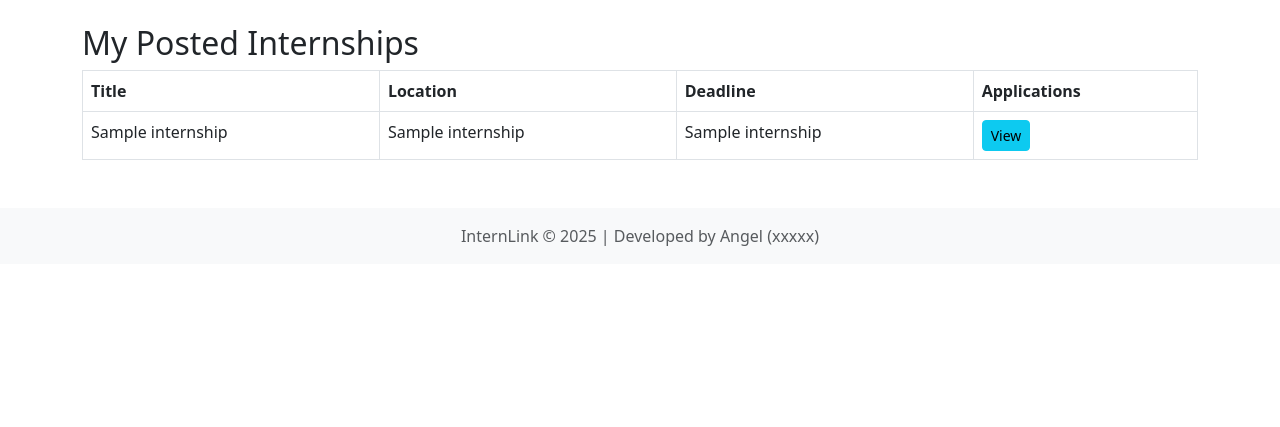
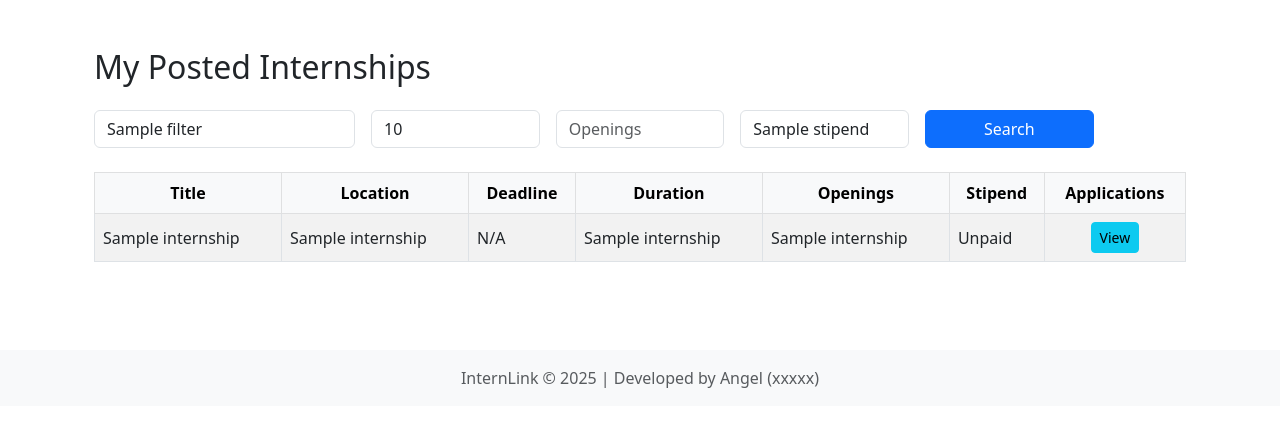
Before and after one commit to Akhil-Krishna/InternLink, a Flask app: template templates/employer_dashboard.html in a window 1280 px wide. Shown: the part 56-483 px from the top of the page. Run offline with Flask 3, Linux system fonts and the light colour scheme; the template is opened without the code that fills it: most values are stand-ins (such as "Sample title", 1, 10 or a date in 2020).

Commit message:
Manage internship - For admin- Browse , filter , change status , + For employer Filter yet to be done + No of opening , deadline is not considered for internship display

```diff
--- a/app.py
+++ b/app.py
@@ -477,43 +477,41 @@ def employer_dashboard():
         return redirect(url_for('index'))
     emp_id = emp_row[0]
 
-    cursor.execute("SELECT * FROM internship WHERE company_id = %s ORDER BY posted_date DESC", (emp_id,))
+    # Get filters from query string
+    title = request.args.get('title', '')
+    duration = request.args.get('duration', '')
+    openings = request.args.get('openings', '')
+    stipend = request.args.get('stipend', '')
+
+    query = "SELECT * FROM internship WHERE company_id = %s"
+    params = [emp_id]
+
+    if title:
+        query += " AND title LIKE %s"
+        params.append(f"%{title}%")
+    if duration:
+        query += " AND duration LIKE %s"
+        params.append(f"%{duration}%")
+    if openings:
+        query += " AND number_of_openings = %s"
+        params.append(openings)
+    if stipend:
+        query += " AND stipend LIKE %s"
+        params.append(f"%{stipend}%")
+
+    query += " ORDER BY posted_date DESC"
+
+    cursor.execute(query, tuple(params))
     internships = cursor.fetchall()
 
-    return render_template('employer_dashboard.html', internships=internships)
+    filters = {
+        'title': title,
+        'duration': duration,
+        'openings': openings,
+        'stipend': stipend
+    }
 
-@app.route('/employer/post', methods=['GET', 'POST'])
-@login_required('employer')
-def post_internship():
-    cursor, db = getCursor()
-
-    if request.method == 'POST':
-        # Get employer ID
-        cursor.execute("SELECT emp_id FROM employer WHERE user_id = %s", (session['user_id'],))
-        emp_row = cursor.fetchone()
-        if not emp_row:
-            flash("Employer profile not found.")
-            return redirect(url_for('employer_dashboard'))
-
-        emp_id = emp_row[0]
-
-        title = request.form['title']
-        description = request.form['description']
-        requirements = request.form['requirements']
-        location = request.form['location']
-        duration = request.form['duration']
-        stipend = request.form.get('stipend', 0)
-
-        cursor.execute("""
-            INSERT INTO internship (company_id, title, description, requirements, location, duration, stipend, status)
-            VALUES (%s, %s, %s, %s, %s, %s, %s, 'active')
-        """, (emp_id, title, description, requirements, location, duration, stipend))
-        db.commit()
-
-        flash("Internship posted successfully!")
-        return redirect(url_for('employer_dashboard'))
-
-    return render_template('post_internship.html')
+    return render_template('employer_dashboard.html', internships=internships, filters=filters)
 
 @app.route('/employer/applicants/<int:internship_id>')
 @login_required('employer')
@@ -550,78 +548,126 @@ def view_applicants(internship_id):
     return render_template('employer_applicants.html', applicants=applicants,
                          internship_id=internship_id, internship=internship)
 
-@app.route('/employer/update/<int:internship_id>/<int:student_id>', methods=['POST'])
-@login_required('employer')
+
+    # Manage Internship - Admin and Employer
+@app.route('/application/update/<int:internship_id>/<int:student_id>', methods=['POST'])
+@login_required()
 def update_application_status(internship_id, student_id):
     cursor, db = getCursor()
+    role = session['role']
+    user_id = session['user_id']
 
-    # Verify internship belongs to current employer
-    cursor.execute("SELECT emp_id FROM employer WHERE user_id = %s", (session['user_id'],))
-    emp_row = cursor.fetchone()
-    if not emp_row:
-        flash("Employer profile not found.")
-        return redirect(url_for('employer_dashboard'))
+    # Validate employer owns the internship or is admin
+    if role == 'employer':
+        cursor.execute("SELECT emp_id FROM employer WHERE user_id = %s", (user_id,))
+        emp_row = cursor.fetchone()
+        if not emp_row:
+            flash("Employer profile not found.")
+            return redirect(url_for('employer_dashboard'))
 
-    emp_id = emp_row[0]
+        emp_id = emp_row[0]
+        cursor.execute("SELECT * FROM internship WHERE internship_id = %s AND company_id = %s", (internship_id, emp_id))
+        if not cursor.fetchone():
+            flash("Unauthorized: This internship does not belong to you.")
+            return redirect(url_for('employer_dashboard'))
 
-    cursor.execute("SELECT * FROM internship WHERE internship_id = %s AND company_id = %s", (internship_id, emp_id))
-    if not cursor.fetchone():
+    elif role != 'admin':
         flash("Unauthorized access.")
-        return redirect(url_for('employer_dashboard'))
+        return redirect(url_for('index'))
 
+    # Admins reach here with full access
     new_status = request.form['status']
     feedback = request.form.get('feedback', '')
 
-    cursor.execute("""UPDATE application
-                      SET status=%s, feedback=%s
-                      WHERE student_id=%s AND internship_id=%s""",
-                   (new_status, feedback, student_id, internship_id))
+    cursor.execute("""
+        UPDATE application
+        SET status=%s, feedback=%s
+        WHERE student_id=%s AND internship_id=%s
+    """, (new_status, feedback, student_id, internship_id))
     db.commit()
 
     flash("Application status updated successfully.")
-    return redirect(url_for('view_applicants', internship_id=internship_id))
+    if role == 'employer':
+        return redirect(url_for('view_applicants', internship_id=internship_id))
+    else:
+        return redirect(url_for('view_all_applications'))
 
-@app.route('/employer/edit/<int:internship_id>', methods=['GET', 'POST'])
-@login_required('employer')
-def edit_internship(internship_id):
-    cursor, db = getCursor()
 
-    # Verify internship belongs to current employer
-    cursor.execute("SELECT emp_id FROM employer WHERE user_id = %s", (session['user_id'],))
-    emp_row = cursor.fetchone()
-    if not emp_row:
-        flash("Employer profile not found.")
-        return redirect(url_for('employer_dashboard'))
+# Add and Edit Internship Now not needed
 
-    emp_id = emp_row[0]
+# @app.route('/employer/post', methods=['GET', 'POST'])
+# @login_required('employer')
+# def post_internship():
+#     cursor, db = getCursor()
 
-    cursor.execute("SELECT * FROM internship WHERE internship_id = %s AND company_id = %s", (internship_id, emp_id))
-    internship = cursor.fetchone()
-    if not internship:
-        flash("Internship not found or unauthorized access.")
-        return redirect(url_for('employer_dashboard'))
+#     if request.method == 'POST':
+#         # Get employer ID
+#         cursor.execute("SELECT emp_id FROM employer WHERE user_id = %s", (session['user_id'],))
+#         emp_row = cursor.fetchone()
+#         if not emp_row:
+#             flash("Employer profile not found.")
+#             return redirect(url_for('employer_dashboard'))
 
-    if request.method == 'POST':
-        title = request.form['title']
-        description = request.form['description']
-        requirements = request.form['requirements']
-        location = request.form['location']
-        duration = request.form['duration']
-        stipend = request.form.get('stipend', 0)
-        status = request.form['status']
+#         emp_id = emp_row[0]
 
-        cursor.execute("""
-            UPDATE internship
-            SET title=%s, description=%s, requirements=%s, location=%s,
-                duration=%s, stipend=%s, status=%s
-            WHERE internship_id=%s
-        """, (title, description, requirements, location, duration, stipend, status, internship_id))
-        db.commit()
+#         title = request.form['title']
+#         description = request.form['description']
+#         requirements = request.form['requirements']
+#         location = request.form['location']
+#         duration = request.form['duration']
+#         stipend = request.form.get('stipend', 0)
 
-        flash("Internship updated successfully!")
-        return redirect(url_for('employer_dashboard'))
+#         cursor.execute("""
+#             INSERT INTO internship (company_id, title, description, requirements, location, duration, stipend, status)
+#             VALUES (%s, %s, %s, %s, %s, %s, %s, 'active')
+#         """, (emp_id, title, description, requirements, location, duration, stipend))
+#         db.commit()
 
-    return render_template('edit_internship.html', internship=internship)
+#         flash("Internship posted successfully!")
+#         return redirect(url_for('employer_dashboard'))
+
+#     return render_template('post_internship.html')
+# @app.route('/employer/edit/<int:internship_id>', methods=['GET', 'POST'])
+# @login_required('employer')
+# def edit_internship(internship_id):
+#     cursor, db = getCursor()
+
+#     # Verify internship belongs to current employer
+#     cursor.execute("SELECT emp_id FROM employer WHERE user_id = %s", (session['user_id'],))
+#     emp_row = cursor.fetchone()
+#     if not emp_row:
+#         flash("Employer profile not found.")
+#         return redirect(url_for('employer_dashboard'))
+
+#     emp_id = emp_row[0]
+
+#     cursor.execute("SELECT * FROM internship WHERE internship_id = %s AND company_id = %s", (internship_id, emp_id))
+#     internship = cursor.fetchone()
+#     if not internship:
+#         flash("Internship not found or unauthorized access.")
+#         return redirect(url_for('employer_dashboard'))
+
+#     if request.method == 'POST':
+#         title = request.form['title']
+#         description = request.form['description']
+#         requirements = request.form['requirements']
+#         location = request.form['location']
+#         duration = request.form['duration']
+#         stipend = request.form.get('stipend', 0)
+#         status = request.form['status']
+
+#         cursor.execute("""
+#             UPDATE internship
+#             SET title=%s, description=%s, requirements=%s, location=%s,
+#                 duration=%s, stipend=%s, status=%s
+#             WHERE internship_id=%s
+#         """, (title, description, requirements, location, duration, stipend, status, internship_id))
+#         db.commit()
+
+#         flash("Internship updated successfully!")
+#         return redirect(url_for('employer_dashboard'))
+
+#     return render_template('edit_internship.html', internship=internship)
 
 
 
@@ -706,23 +752,49 @@ def manage_users():
                            filters={'uname':uname,'fname': fname, 'lname': lname, 'role': role, 'status': status})
 
     # Internship Application - Admin - View Status
-@app.route('/admin/applications')
+@app.route('/admin/applications', methods=['GET'])
 @login_required('admin')
 def view_all_applications():
     cursor, db = getCursor()
 
-    cursor.execute("""
+    # Filters
+    student_name = request.args.get('student_name', '').strip()
+    internship_title = request.args.get('title', '').strip()
+    status = request.args.get('status', '').strip()
+
+    query = """
         SELECT a.student_id, a.internship_id, a.status, a.application_date,
                u.full_name, u.email, i.title, i.location
         FROM application a
         JOIN student s ON a.student_id = s.student_id
         JOIN user u ON s.user_id = u.user_id
         JOIN internship i ON a.internship_id = i.internship_id
-        ORDER BY a.application_date DESC
-    """)
+        WHERE 1=1
+    """
+    params = []
+
+    if student_name:
+        query += " AND u.full_name LIKE %s"
+        params.append(f"%{student_name}%")
+    if internship_title:
+        query += " AND i.title LIKE %s"
+        params.append(f"%{internship_title}%")
+    if status:
+        query += " AND a.status = %s"
+        params.append(status)
+
+    query += " ORDER BY a.application_date DESC"
+
+    cursor.execute(query, tuple(params))
     applications = cursor.fetchall()
 
-    return render_template("admin_applications.html", applications=applications)
+    filters = {
+        'student_name': student_name,
+        'title': internship_title,
+        'status': status
+    }
+
+    return render_template("admin_applications.html", applications=applications, filters=filters)
 
 
 
--- a/db/populate_data.sql
+++ b/db/populate_data.sql
@@ -35,8 +35,8 @@ INSERT INTO user (username, full_name,first_name,last_name, email, password_hash
 
 -- ADMINISTRATORS (2 admins)
 INSERT INTO user (username, full_name,first_name,last_name,email, password_hash, profile_image, role, status) VALUES
-('admin.system', 'Admin System','Admin','System', 'admin@internlink.co.nz', '$2b$12$OKZ8.3wV6geZQZJ5F076MurqrqjVVQ3WhkhcjsBpn3TkaQv9WaNWW', 'admin_system.jpg', 'admin', 'active'),
-('admin.support', 'Admin Support','Admin','Support','support@internlink.co.nz', '$2b$12$E/iuyElJKmVYJt8wusnovuBZqoFn6OzW.wfqZ2jbhJaZ6tELBXi1m', 'admin_support.jpg', 'admin', 'active');
+('admin.system', 'Aravind S','Aravind','S', 'admin@internlink.co.nz', '$2b$12$OKZ8.3wV6geZQZJ5F076MurqrqjVVQ3WhkhcjsBpn3TkaQv9WaNWW', 'admin_system.jpg', 'admin', 'active'),
+('admin.support', 'Angel Thomas','Angel','Thomas','support@internlink.co.nz', '$2b$12$E/iuyElJKmVYJt8wusnovuBZqoFn6OzW.wfqZ2jbhJaZ6tELBXi1m', 'admin_support.jpg', 'admin', 'active');
 -- Insert Student details
 
 
--- a/templates/employer_dashboard.html
+++ b/templates/employer_dashboard.html
@@ -1,22 +1,65 @@
 {% extends 'base.html' %}
 {% block content %}
-<h2>My Posted Internships</h2>
+<div class="container py-4">
+  <h2 class="mb-4">My Posted Internships</h2>
+
+  <!-- Filter Form -->
+  <form method="get" class="row g-3 mb-4">
+    <div class="col-md-3">
+      <input type="text" name="title" class="form-control" placeholder="Title"
+             value="{{ filters.title }}">
+    </div>
+    <div class="col-md-2">
+      <input type="text" name="duration" class="form-control" placeholder="Duration"
+             value="{{ filters.duration }}">
+    </div>
+    <div class="col-md-2">
+      <input type="number" name="openings" class="form-control" placeholder="Openings"
+             value="{{ filters.openings }}">
+    </div>
+    <div class="col-md-2">
+      <input type="text" name="stipend" class="form-control" placeholder="Stipend"
+             value="{{ filters.stipend }}">
+    </div>
+    <div class="col-md-2 d-grid">
+      <button type="submit" class="btn btn-primary">Search</button>
+    </div>
+  </form>
 
   {% if internships %}
-<table class="table table-bordered">
-  <thead><tr><th>Title</th><th>Location</th><th>Deadline</th><th>Applications</th></tr></thead>
+  <div class="table-responsive">
+    <table class="table table-bordered table-striped align-middle">
+      <thead class="table-light text-center">
+        <tr>
+          <th>Title</th>
+          <th>Location</th>
+          <th>Deadline</th>
+          <th>Duration</th>
+          <th>Openings</th>
+          <th>Stipend</th>
+          <th>Applications</th>
+        </tr>
+      </thead>
       <tbody>
         {% for i in internships %}
         <tr>
           <td>{{ i[2] }}</td>
           <td>{{ i[4] }}</td>
-      <td>{{ i[7] }}</td>
-      <td><a href="{{ url_for('view_applicants', internship_id=i[0]) }}" class="btn btn-sm btn-info">View</a></td>
+          <td>{{ i[7].strftime('%Y-%m-%d') if i[7] else 'N/A' }}</td>
+          <td>{{ i[5] }}</td>
+          <td>{{ i[9] }}</td>
+          <td>{{ i[8] or 'Unpaid' }}</td>
+          <td class="text-center">
+            <a href="{{ url_for('view_applicants', internship_id=i[0]) }}"
+               class="btn btn-sm btn-info">View</a>
+          </td>
         </tr>
         {% endfor %}
       </tbody>
     </table>
+  </div>
   {% else %}
-<p>No internships posted yet.</p>
+  <div class="alert alert-info text-center">No internships posted yet.</div>
   {% endif %}
+</div>
 {% endblock %}
```
Also changed, not shown: templates/admin_applications.html (+27 -0 lines). Lines whose indentation alone changed are shown as unchanged.
